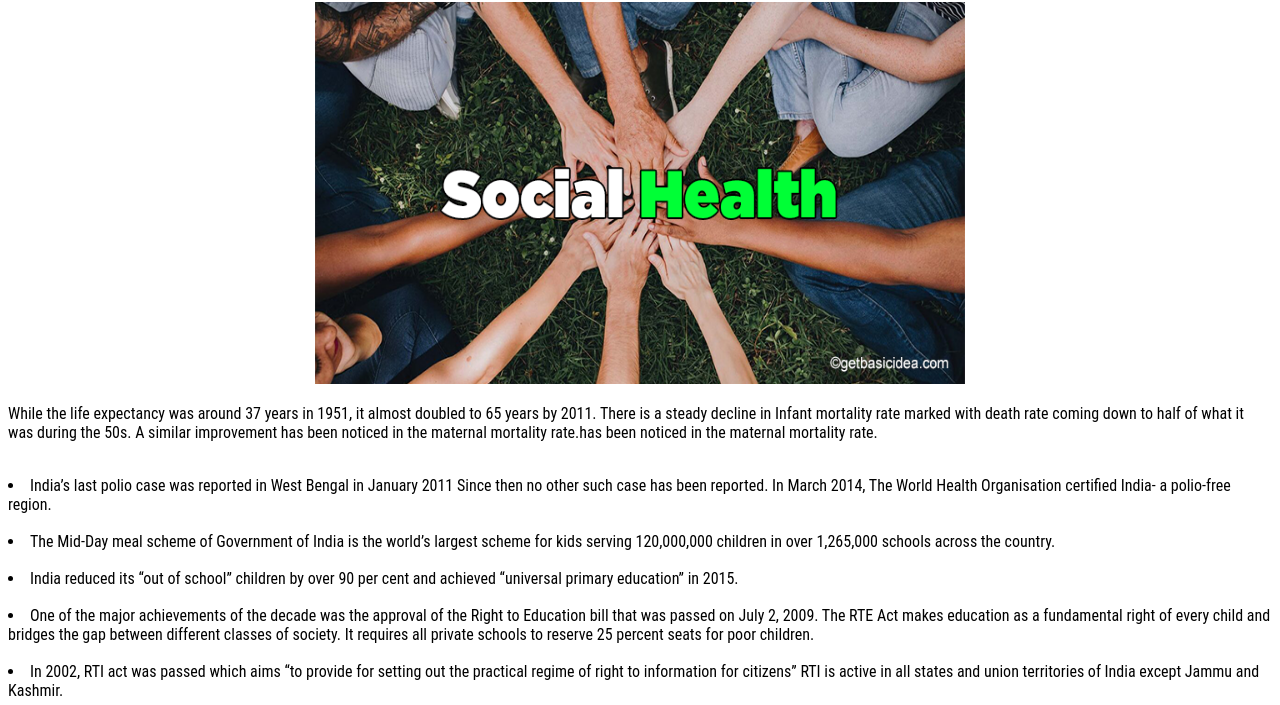
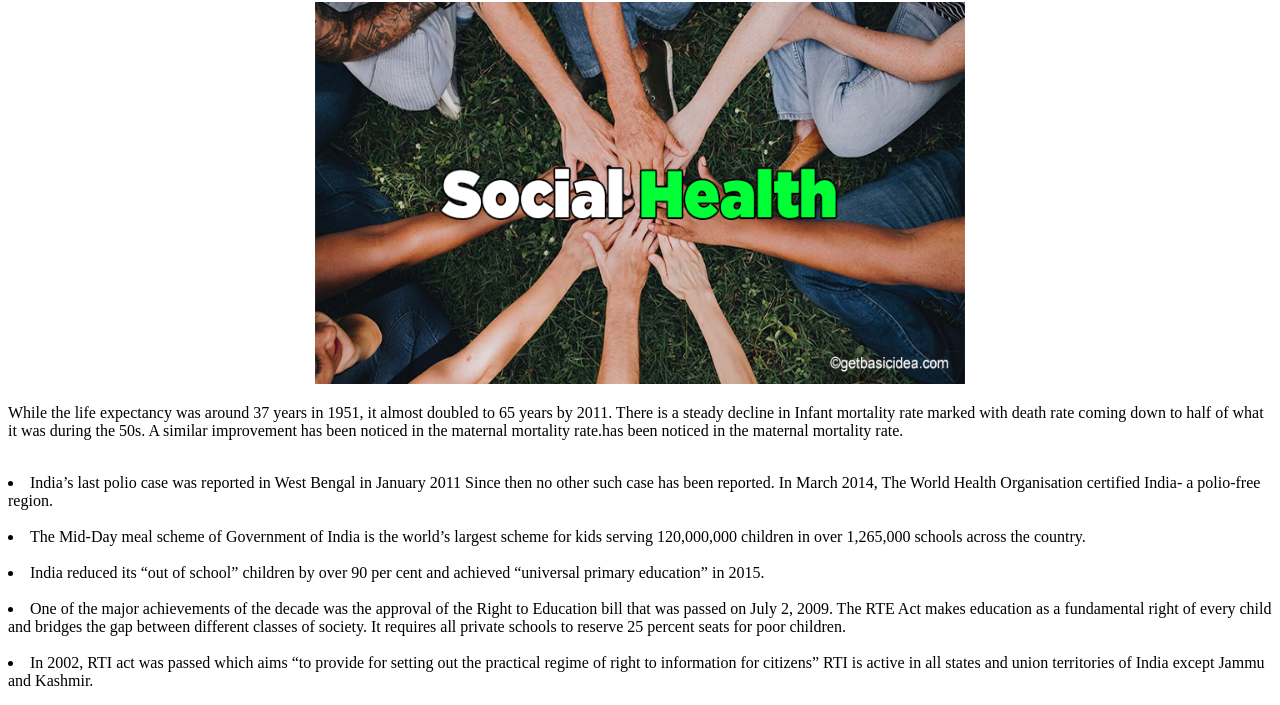
Before and after one commit to yashdubal/Trace-of-Knowledge, a plain HTML site: page Social and health.html in a window 1280 px wide. Shown: the part 79-784 px from the top of the page. Drawn offline with Linux system fonts and the light colour scheme.

Commit message:
Update Social and health.css

```diff
--- a/Social and health.css
+++ b/Social and health.css
@@ -2,9 +2,9 @@ h1{
     text-align: center;
     font-family:'Roboto Condensed', sans-serif;
 }
-p{
+.p{
     font-family:'Roboto Condensed', sans-serif;
 }
-li{
+.li{
     font-family:'Roboto Condensed', sans-serif;
 }
```
